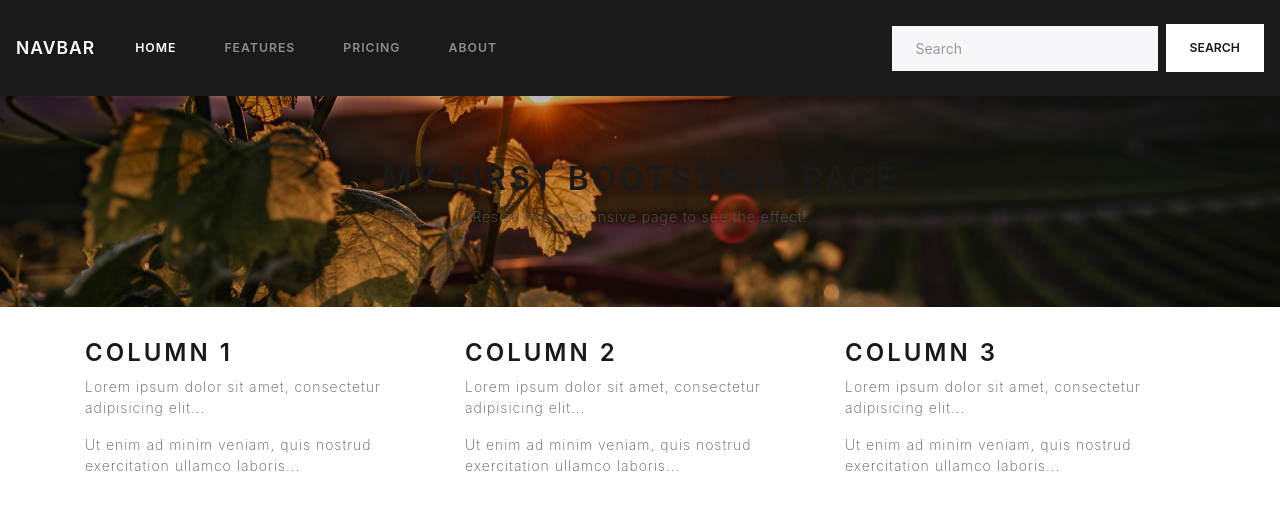
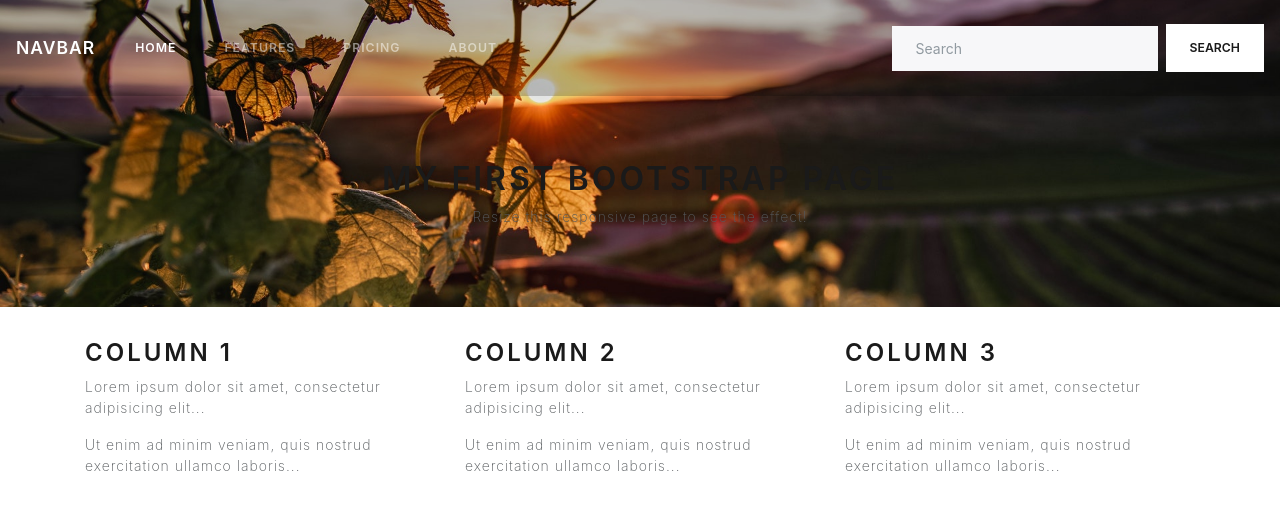
Before and after one commit to xdth/WorldWineApp_frontend, a React (Create React App) app: page / in a window 1280 px wide. Shown: the top 510 px of the page. Built offline with nearby package versions, Linux system fonts and the light colour scheme.

Commit message:
navbar transparency

```diff
--- a/src/App.css
+++ b/src/App.css
@@ -9,4 +9,5 @@
     background-image: url("/images/wine4.jpg");
 }
 
-.navbar,.navbar-dark,.bg-primary,.jumbotron {background-color:rgba(0,0,0,.2)}
+.navbar,.navbar-dark,.bg-primary,.jumbotron {background-color:transparent}
+.navbar,.navbar-dark,.bg-primary{background-color:rgba(0,0,0,.2) !important}
```
